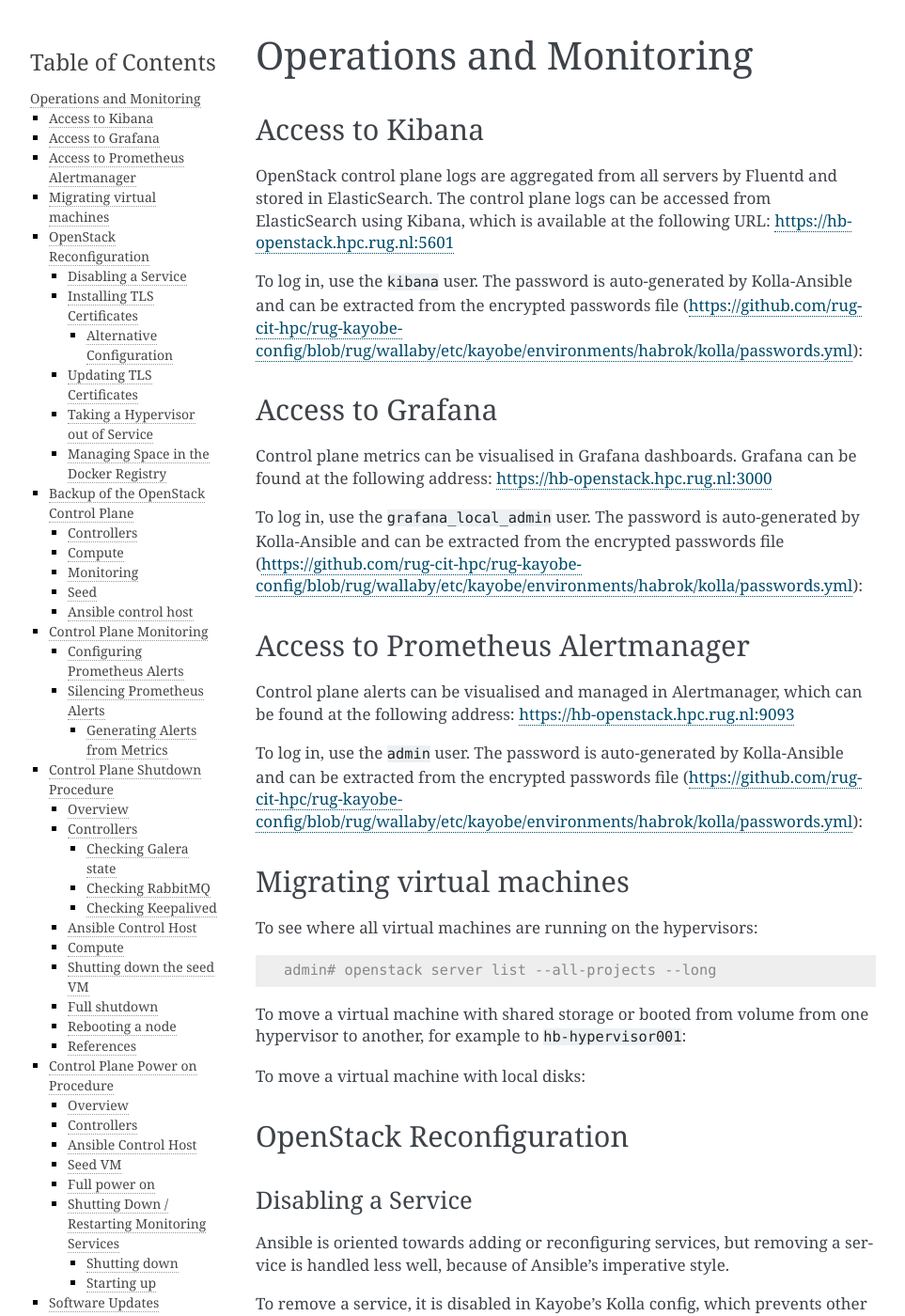
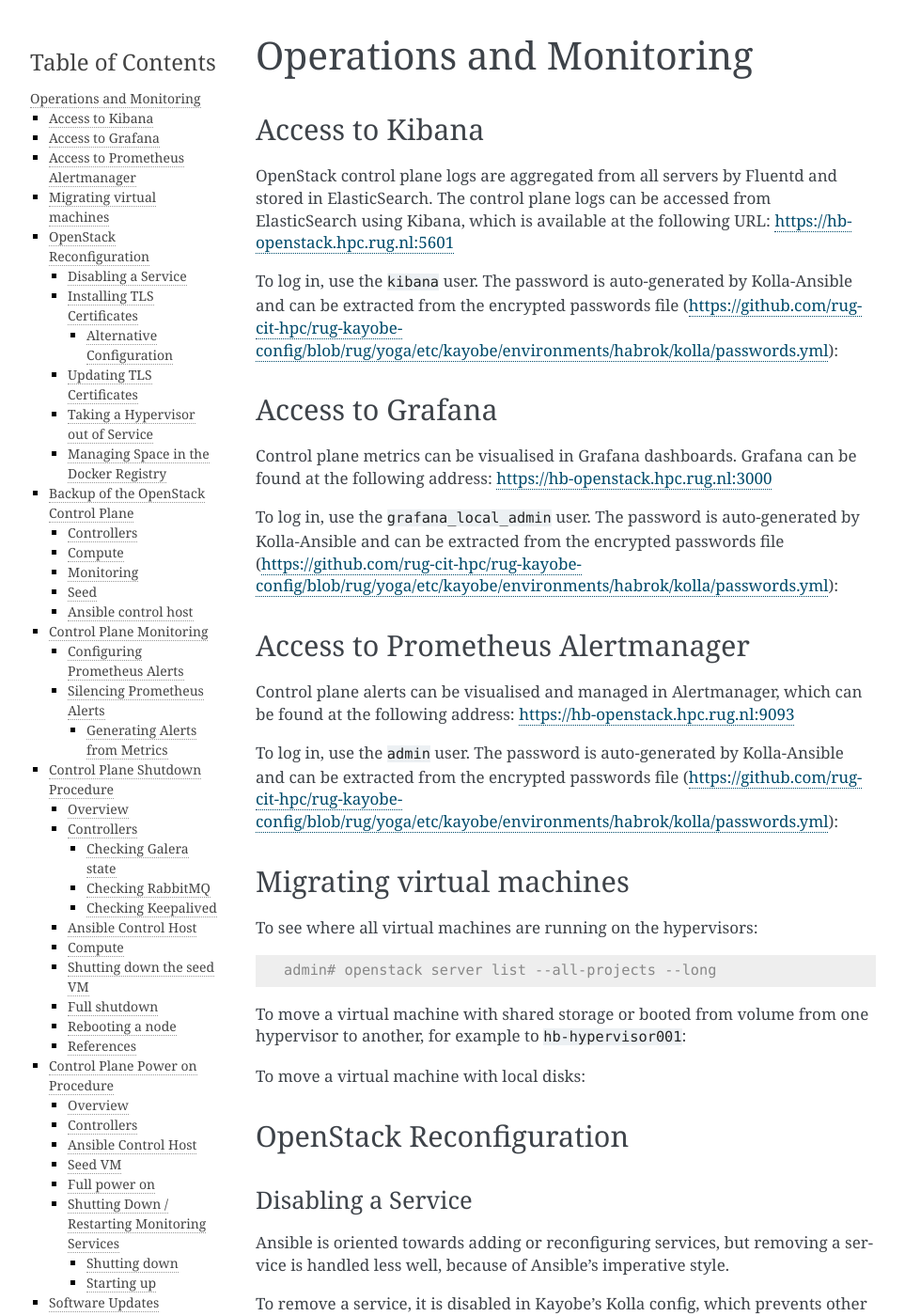
Before and after one commit to stackhpc/openstack-admin-guide, a Sphinx documentation site: the page built from source/operations_and_monitoring.rst, in a window 1280 px wide and 1400 px high. Shown: the whole window at 94% size, without its empty margins (148-1111 px from the left). Built offline with Sphinx 7.4.7, drawn with Linux system fonts in a browser that asks for light colours.

Commit message:
Updated documentation to reflect Openstack Yoga update

```diff
--- a/source/include/wazuh_ansible.rst
+++ b/source/include/wazuh_ansible.rst
@@ -74,7 +74,7 @@ The hosts running Wazuh Agent should automatically be registered
 and visible within the Wazuh Manager dashboard.
 
 .. note:: It is good practice to use a `Kayobe deploy hook
-  <https://docs.openstack.org/kayobe/wallaby/custom-ansible-playbooks.html#hooks>`_
+  <https://docs.openstack.org/kayobe/yoga/custom-ansible-playbooks.html#hooks>`_
   to automate deployment and configuration of the Wazuh Agent
   following a run of ``kayobe overcloud host configure``.
 
--- a/source/vars.rst
+++ b/source/vars.rst
@@ -13,20 +13,20 @@
 .. |grafana_url| replace:: https://hb-openstack.hpc.rug.nl:3000
 .. |grafana_username| replace:: ``grafana_local_admin``
 .. |horizon_access| replace:: internally for now.
-.. |horizon_theme_clone_url| replace:: https://github.com/rug-cit-hpc/rug-kayobe-config/tree/rug/wallaby/etc/kayobe/environments/habrok/kolla/config/horizon/themes/groningen
+.. |horizon_theme_clone_url| replace:: https://github.com/rug-cit-hpc/rug-kayobe-config/tree/rug/yoga/etc/kayobe/environments/habrok/kolla/config/horizon/themes/groningen
 .. |horizon_theme_name| replace:: groningen
 .. |horizon_url| replace:: https://hb-openstack.hpc.rug.nl
 .. |hypervisor_hostname| replace:: ``hb-hypervisor001``
 .. |hypervisor_type| replace:: KVM
 .. |ipmi_username| replace:: root
 .. |kayobe_config_source_url| replace:: git@github.com:rug-cit-hpc/rug-kayobe-config.git
-.. |kayobe_config_source_version| replace:: ``rug/wallaby``
+.. |kayobe_config_source_version| replace:: ``rug/yoga``
 .. |kayobe_config| replace:: kayobe-config
 .. |kayobe_source_url| replace:: https://github.com/stackhpc/kayobe.git
-.. |kayobe_source_version| replace:: ``rug/wallaby``
+.. |kayobe_source_version| replace:: ``rug/yoga``
 .. |keystone_public_url| replace:: https://hb-openstack.hpc.rug.nl:5000
 .. |kibana_url| replace:: https://hb-openstack.hpc.rug.nl:5601
-.. |kolla_passwords| replace:: https://github.com/rug-cit-hpc/rug-kayobe-config/blob/rug/wallaby/etc/kayobe/environments/habrok/kolla/passwords.yml
+.. |kolla_passwords| replace:: https://github.com/rug-cit-hpc/rug-kayobe-config/blob/rug/yoga/etc/kayobe/environments/habrok/kolla/passwords.yml
 .. |monitoring_host| replace:: ``hb-openstack-controller01``
 .. |network_name| replace:: test-vlan
 .. |nova_rbd_pool| replace:: vms
```
Also changed, not shown: source/include/baremetal_management.rst (+8 -8 lines).
